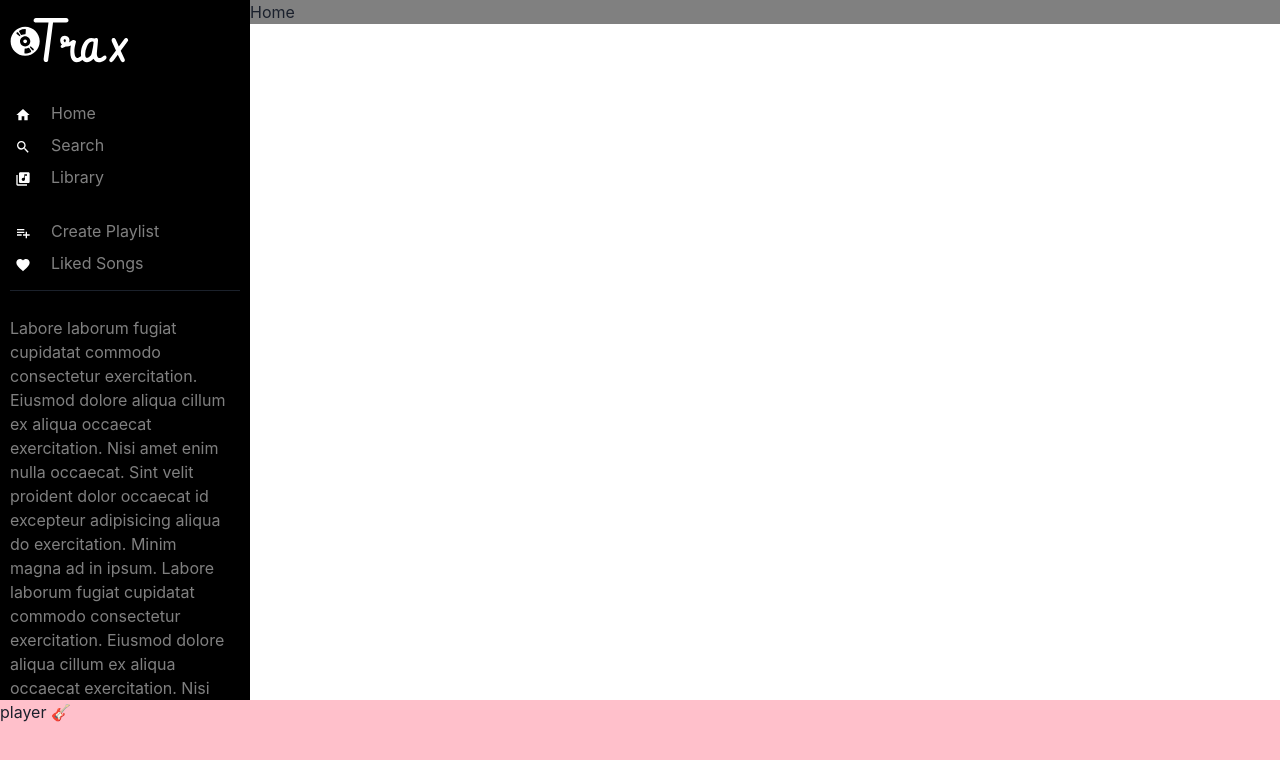
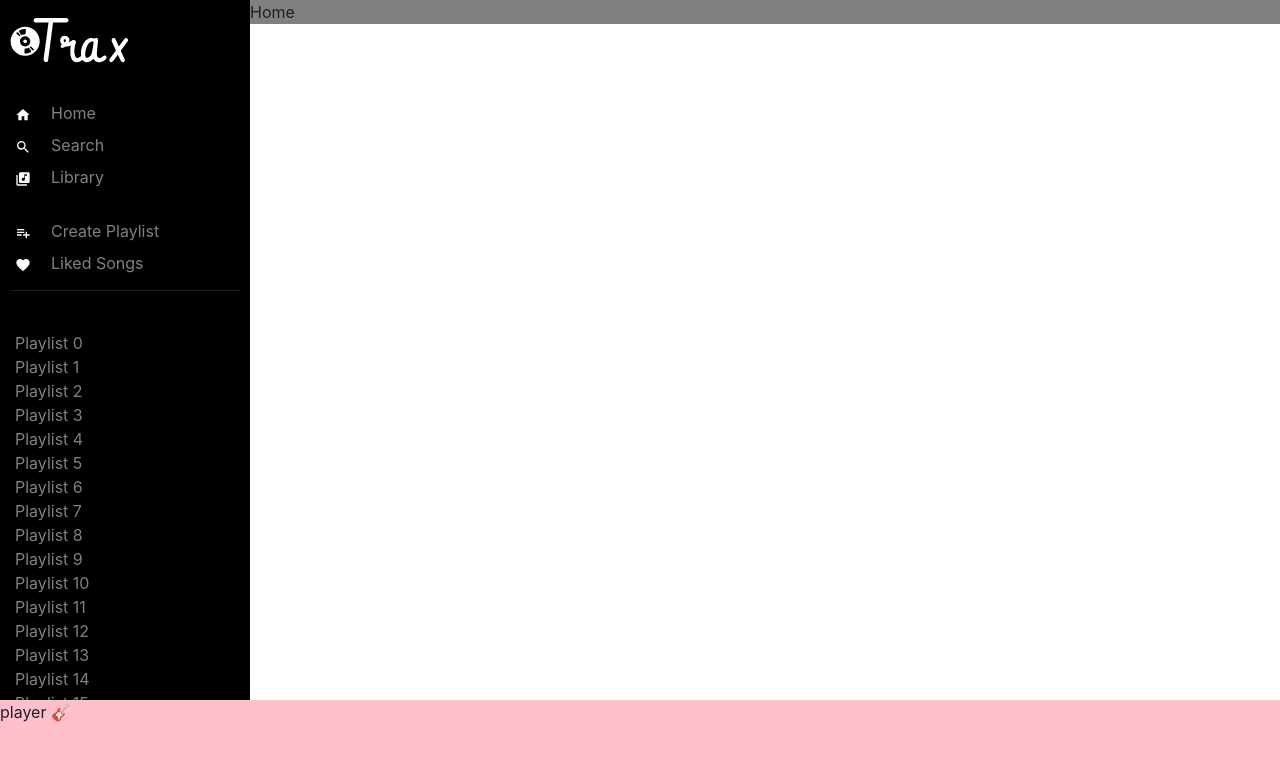
Before and after one commit to NickCallaghan/trax, a Next.js app: page / in a window 1280 px wide. Shown: the top 760 px of the page. Built offline with nearby package versions, Linux system fonts and the light colour scheme.

Commit message:
Init Prisma

```diff
--- a/components/menuLink.tsx
+++ b/components/menuLink.tsx
@@ -1,9 +1,10 @@
+import React from "react";
 import NextLink from "next/link";
 import { ListItem, ListIcon, LinkBox, LinkOverlay } from "@chakra-ui/react";
 
 interface props {
   name: string;
-  icon: any;
+  icon?: any;
   route: string;
 }
 
@@ -13,7 +14,7 @@ const MenuLink: React.FC<props> = ({ name, icon, route }) => {
       <LinkBox>
         <NextLink href={route} passHref>
           <LinkOverlay>
-            <ListIcon as={icon} color="white" marginRight="20px" />
+            {icon && <ListIcon as={icon} color="white" marginRight="20px" />}
             {name}
           </LinkOverlay>
         </NextLink>
--- a/components/sidebar.tsx
+++ b/components/sidebar.tsx
@@ -1,25 +1,14 @@
+import { Box, Divider, List, ListItem } from "@chakra-ui/react";
 import NextImage from "next/image";
-import NextLink from "next/link";
+import {
+  MdFavorite,
+  MdHome,
+  MdLibraryMusic,
+  MdPlaylistAdd,
+  MdSearch,
+} from "react-icons/md";
 import MenuLink from "./menuLink";
 import MenuSection from "./menuSection";
-
-import {
-  Box,
-  List,
-  ListItem,
-  ListIcon,
-  Divider,
-  Center,
-  LinkBox,
-  LinkOverlay,
-} from "@chakra-ui/react";
-import {
-  MdHome,
-  MdSearch,
-  MdLibraryMusic,
-  MdFavorite,
-  MdPlaylistAdd,
-} from "react-icons/md";
 
 const navLinks = [
   { icon: MdHome, name: "Home", route: "/" },
@@ -31,6 +20,8 @@ const musicMenu = [
   { icon: MdPlaylistAdd, name: "Create Playlist", route: "/" },
   { icon: MdFavorite, name: "Liked Songs", route: "/" },
 ];
+
+const playlists = new Array(50).fill(1).map((_, i) => `Playlist ${i}`);
 
 const Sidebar = () => {
   return (
@@ -49,6 +40,7 @@ const Sidebar = () => {
       <MenuSection>
         {navLinks.map((link, i) => (
           <MenuLink
+            // eslint-disable-next-line react/no-array-index-key
             key={`${link.name}-${i}`}
             name={link.name}
             icon={link.icon}
@@ -61,6 +53,7 @@ const Sidebar = () => {
       <MenuSection>
         {musicMenu.map((link, i) => (
           <MenuLink
+            // eslint-disable-next-line react/no-array-index-key
             key={`${link.name}-${i}`}
             name={link.name}
             icon={link.icon}
@@ -89,42 +82,18 @@ const Sidebar = () => {
           },
         }}
       >
-        Labore laborum fugiat cupidatat commodo consectetur exercitation.
-        Eiusmod dolore aliqua cillum ex aliqua occaecat exercitation. Nisi amet
-        enim nulla occaecat. Sint velit proident dolor occaecat id excepteur
-        adipisicing aliqua do exercitation. Minim magna ad in ipsum. Labore
-        laborum fugiat cupidatat commodo consectetur exercitation. Eiusmod
-        dolore aliqua cillum ex aliqua occaecat exercitation. Nisi amet enim
-        nulla occaecat. Sint velit proident dolor occaecat id excepteur
-        adipisicing aliqua do exercitation. Minim magna ad in ipsum. Labore
-        laborum fugiat cupidatat commodo consectetur exercitation. Eiusmod
-        dolore aliqua cillum ex aliqua occaecat exercitation. Nisi amet enim
-        nulla occaecat. Sint velit proident dolor occaecat id excepteur
-        adipisicing aliqua do exercitation. Minim magna ad in ipsum. Labore
-        laborum fugiat cupidatat commodo consectetur exercitation. Eiusmod
-        dolore aliqua cillum ex aliqua occaecat exercitation. Nisi amet enim
-        nulla occaecat. Sint velit proident dolor occaecat id excepteur
-        adipisicing aliqua do exercitation. Minim magna ad in ipsum. Labore
-        laborum fugiat cupidatat commodo consectetur exercitation. Eiusmod
-        dolore aliqua cillum ex aliqua occaecat exercitation. Nisi amet enim
-        nulla occaecat. Sint velit proident dolor occaecat id excepteur
-        adipisicing aliqua do exercitation. Minim magna ad in ipsum. Labore
-        laborum fugiat cupidatat commodo consectetur exercitation. Eiusmod
-        dolore aliqua cillum ex aliqua occaecat exercitation. Nisi amet enim
-        nulla occaecat. Sint velit proident dolor occaecat id excepteur
-        adipisicing aliqua do exercitation. Minim magna ad in ipsum. Labore
-        laborum fugiat cupidatat commodo consectetur exercitation. Eiusmod
-        dolore aliqua cillum ex aliqua occaecat exercitation. Nisi amet enim
-        nulla occaecat. Sint velit proident dolor occaecat id excepteur
-        adipisicing aliqua do exercitation. Minim magna ad in ipsum. Labore
-        laborum fugiat cupidatat commodo consectetur exercitation. Eiusmod
-        dolore aliqua cillum ex aliqua occaecat exercitation. Nisi amet enim
-        nulla occaecat. Sint velit proident dolor occaecat id excepteur
-        adipisicing aliqua do exercitation. Minim magna ad in ipsum. Labore
-        laborum fugiat cupidatat commodo consectetur exercitation. Eiusmod
-        dolore aliqua cillum ex aliqua occaecat exercitation. Nisi amet enim
-        nulla occaecat. Sint velit proident dolor occaecat id excepteur
-        adipisicing aliqua do exercitation. Minim magna ad in ipsum.
+        {/* Playlists */}
+        <MenuSection>
+          <List>
+            {playlists.map((playlist, i) => (
+              <MenuLink
+                key={playlist}
+                name={playlist}
+                route={playlist.split(" ").join("-").toLocaleLowerCase()}
+              />
+            ))}
+          </List>
+        </MenuSection>
       </Box>
     </Box>
   );
```
Also changed, not shown: .eslintrc.js, 2 other files (tests, documents, lock files or other folders).
